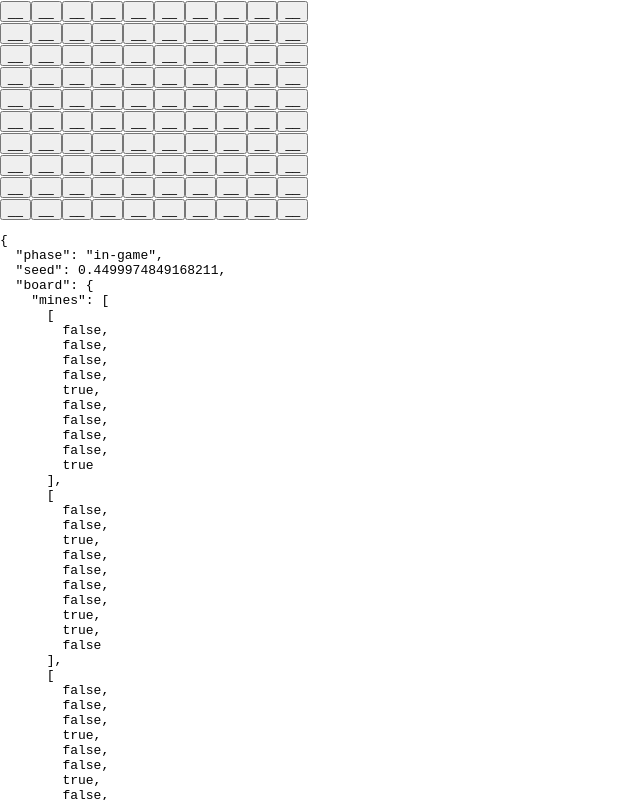
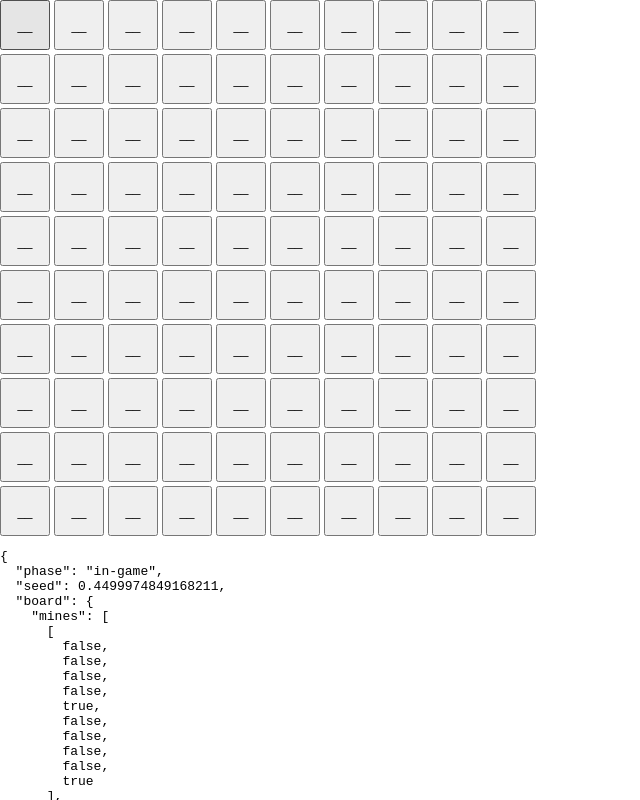
Before and after one commit to PierceLanternStudios/minesweeper, a React (Create React App) app: page / in a window 1280 px wide. Both pictures are taken after a click on the button "Start Game!". Shown: the top 800 px of the page, without its empty margins (0-640 px from the left). Built offline with nearby package versions, Linux system fonts and the light colour scheme.

Commit message:
Basic grid layout

```diff
--- a/src/App.tsx
+++ b/src/App.tsx
@@ -1,8 +1,10 @@
 import "./App.css";
 import { Board } from "./Board";
 import gameTileButton from "./GameTile";
-import useAppState, { State, Action } from "./UseAppState";
+import useAppState, { Action } from "./UseAppState";
 import useLoadBoard from "./useLoadBoard";
+import BoardCSS from "./Board.module.css";
+import reportWebVitals from "./reportWebVitals";
 
 /**
  * App
@@ -67,9 +69,14 @@ function App() {
  */
 function renderBoard(board: Board, dispatch: React.Dispatch<Action>) {
   return (
-    <div>
+    <div
+      className={BoardCSS.board}
+      style={{
+        gridTemplateColumns: "repeat(" + board.display.length + ", 50px)",
+      }}
+    >
       {board.display.map((row, rowIdx) => (
-        <div>
+        <div className={BoardCSS.board_row} key={rowIdx}>
           {row.map((col, colIdx) =>
             gameTileButton(dispatch, board, rowIdx, colIdx)
           )}
--- /dev/null
+++ b/src/Board.module.css
@@ -0,0 +1,8 @@
+.board {
+  display: grid;
+  gap: 4px;
+}
+
+.board_row {
+  display: contents;
+}
--- a/src/GameTile.tsx
+++ b/src/GameTile.tsx
@@ -1,6 +1,7 @@
 import { Dispatch } from "react";
 import { Action } from "./UseAppState";
 import { Board } from "./Board";
+import TileCSS from "./Tile.module.css";
 
 /**
  * gameTileButton
@@ -33,7 +34,11 @@ export default function gameTileButton(
   };
 
   return (
-    <button onClick={handleClick} onContextMenu={handleClick}>
+    <button
+      onClick={handleClick}
+      onContextMenu={handleClick}
+      className={TileCSS.tile}
+    >
       {renderTile(board, row, col)}
     </button>
   );
--- /dev/null
+++ b/src/Tile.module.css
@@ -0,0 +1,3 @@
+.tile {
+  aspect-ratio: 1;
+}
```
